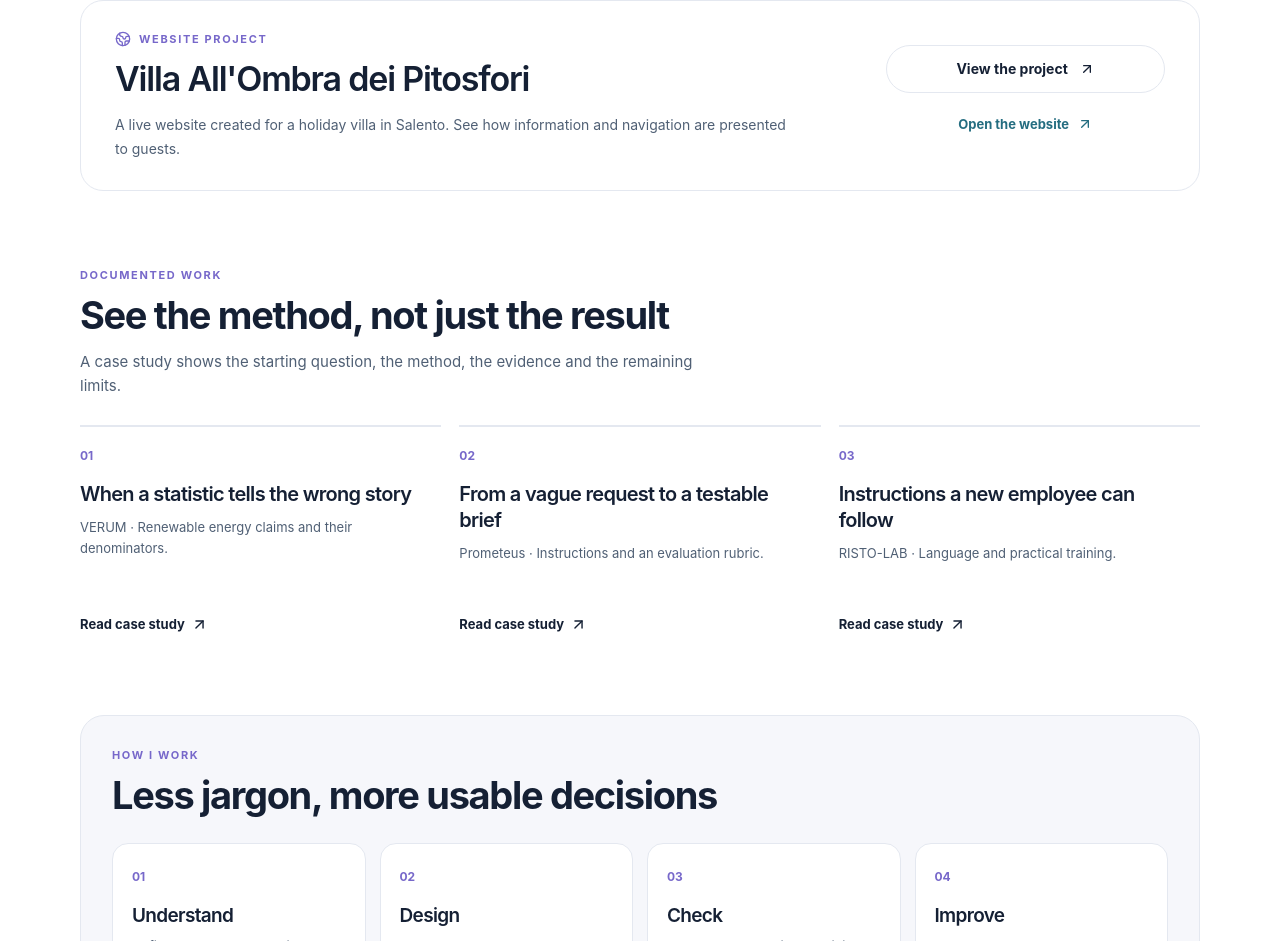
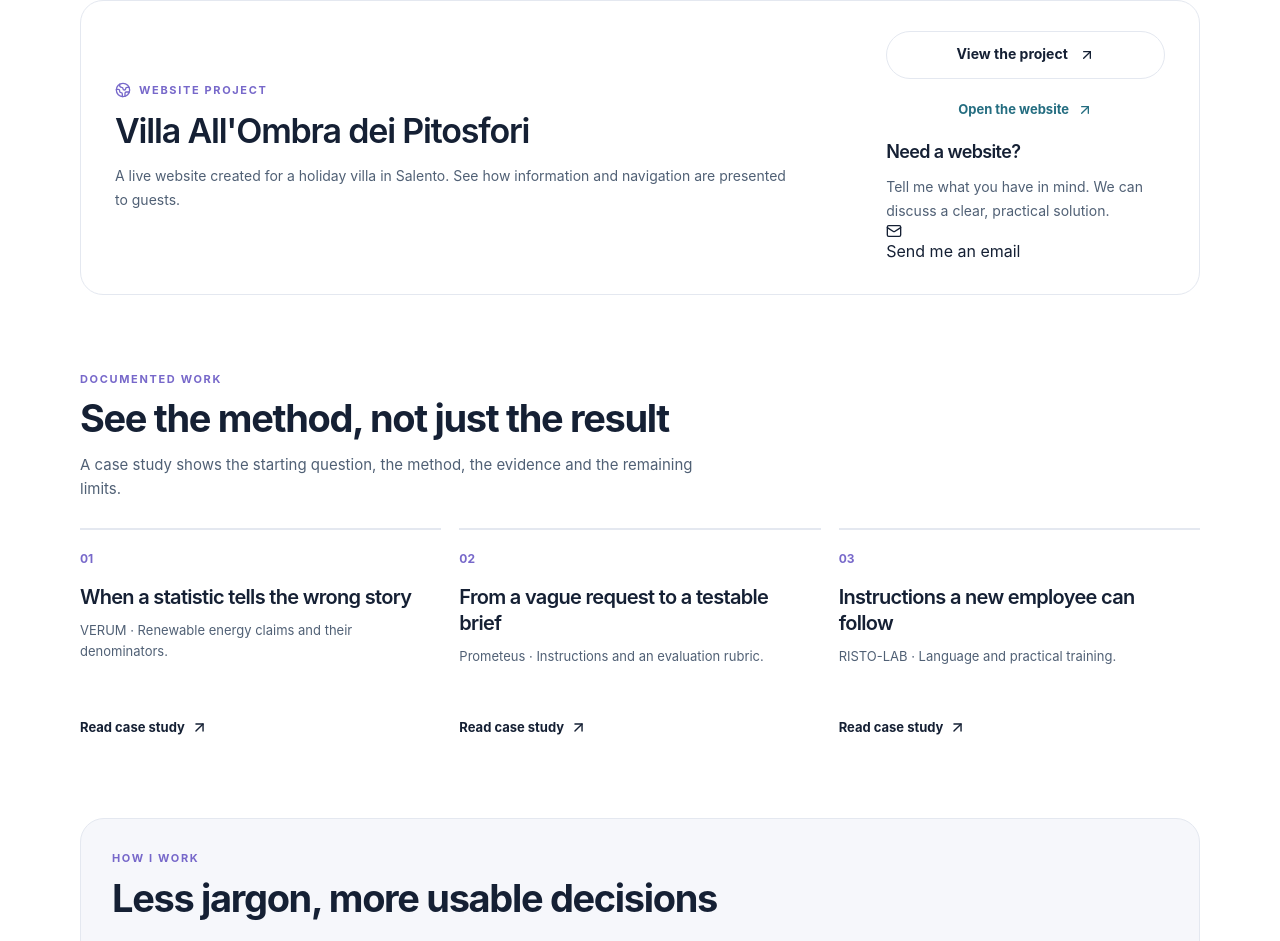
Before and after one commit to manzo8b/marcelus-v-v01, a Next.js app in the folder apps/marcelus-ai-lab/: page / in a window 1280 px wide. Shown: the part 1896-2837 px from the top of the page. Built offline with nearby package versions, Linux system fonts and the light colour scheme.

Commit message:
feat: add localized website enquiry callout alongside Villa Home feature

```diff
--- a/apps/marcelus-ai-lab/components/home-v2.tsx
+++ b/apps/marcelus-ai-lab/components/home-v2.tsx
@@ -198,6 +198,7 @@ const extras = {
     villaEyebrow:'WEBSITE PROJECT', villaTitle:"Villa All'Ombra dei Pitosfori",
     villaText:'A live website created for a holiday villa in Salento. See how information and navigation are presented to guests.',
     villaLink:'View the project', villaVisit:'Open the website',
+    villaCtaTitle:'Need a website?', villaCtaDesc:'Tell me what you have in mind. We can discuss a clear, practical solution.', villaCtaButton:'Send me an email', villaCtaSubject:'Website project enquiry',
     freeEyebrow:'FREE DOWNLOADS', freeTitle: 'Useful templates, ready to adapt',
     freeText:'Check an AI response, write clearer instructions or plan a lesson. Three practical tools, in English, Italian and Spanish. No sign-up needed.',
     freeAction:'Explore free resources'
@@ -206,6 +207,7 @@ const extras = {
     villaEyebrow:'PROGETTO DI REALIZZAZIONE WEB',villaTitle:"Villa All'Ombra dei Pitosfori",
     villaText:'Un sito web realizzato per una villa nel Salento. Un esempio concreto di comunicazione e navigazione nel settore dell’ospitalità.',
     villaLink:'Scopri il progetto',villaVisit:'Visita il sito',
+    villaCtaTitle:'Hai bisogno di un sito web?', villaCtaDesc:'Raccontami la tua idea e valutiamo insieme una soluzione chiara e su misura.', villaCtaButton:'Scrivimi via email', villaCtaSubject:'Richiesta realizzazione sito web',
     freeEyebrow:'DOWNLOAD GRATUITI', freeTitle: 'Modelli pratici, pronti da adattare',
     freeText:'Controlla una risposta AI, scrivi istruzioni più precise o prepara una lezione. Tre strumenti gratuiti in italiano, inglese e spagnolo, senza registrazione.',
     freeAction:'Vai alle risorse gratuite'
@@ -214,6 +216,7 @@ const extras = {
     villaEyebrow:'PROYECTO DE CREACIÓN WEB',villaTitle:"Villa All'Ombra dei Pitosfori",
     villaText:'Un sitio web creado para una villa en Salento. Un ejemplo de comunicación y navegación para el sector turístico.',
     villaLink:'Conocer el proyecto',villaVisit:'Visitar el sitio',
+    villaCtaTitle:'¿Necesitas una página web?', villaCtaDesc:'Cuéntame tu idea y vemos cómo crear una solución clara y a tu medida.', villaCtaButton:'Escríbeme por email', villaCtaSubject:'Consulta sobre creación web',
     freeEyebrow:'DESCARGAS GRATUITAS',freeTitle: 'Plantillas prácticas para adaptar',
     freeText:'Revisa respuestas de IA, redacta instrucciones más claras o prepara una clase. Tres herramientas en español, italiano e inglés, sin registro.',
     freeAction:'Ver recursos gratuitos'
@@ -281,6 +284,13 @@ export function HomeV2({ locale = 'en' }: { locale?: Locale }) {
       <div className={s.villaActions}>
         <Link href={localizedPath('/projects/villa-pitosfori/',locale)} className={s.secondaryAction}>{x.villaLink}<ArrowUpRight size={16} aria-hidden="true"/></Link>
         <a href="https://www.villapitosfori.com/" target="_blank" rel="noreferrer" className={s.villaSite}>{x.villaVisit}<ArrowUpRight size={16} aria-hidden="true"/></a>
+        <aside className={s.villaContactCard} aria-label={x.villaCtaTitle}>
+          <h3>{x.villaCtaTitle}</h3>
+          <p>{x.villaCtaDesc}</p>
+          <a className={s.villaContactButton} href={`mailto:${profile.email}?subject=${encodeURIComponent(x.villaCtaSubject)}`}>
+            <Mail size={16} aria-hidden="true"/>{x.villaCtaButton}
+          </a>
+        </aside>
       </div>
     </section>
 
```
